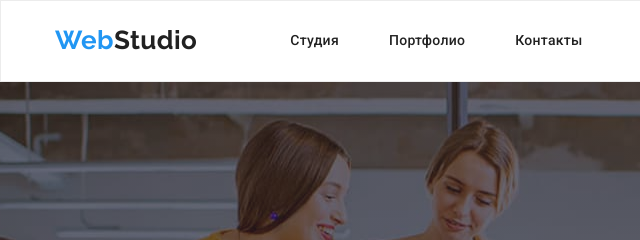
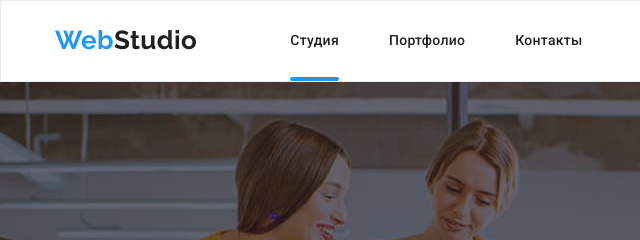
Before and after one commit to NataliiaChapai/goit-markup-hw-07, a plain HTML site: page index.html in a window 1280 px wide. Shown: the top 240 px of the page, 0-640 px from the left. Drawn offline with nearby package versions, Linux system fonts and the light colour scheme.

Commit message:
Виконує рефакторинг коду

```diff
--- a/index.html
+++ b/index.html
@@ -30,7 +30,7 @@
           </a>
           <ul class="header__list">
             <li class="header__item">
-              <a class="header__link link-current" href="./index.html">Студия</a>
+              <a class="header__link current" href="./index.html">Студия</a>
             </li>
             <li class="header__item">
               <a class="header__link" href="./portfolio.html">Портфолио</a>
```
